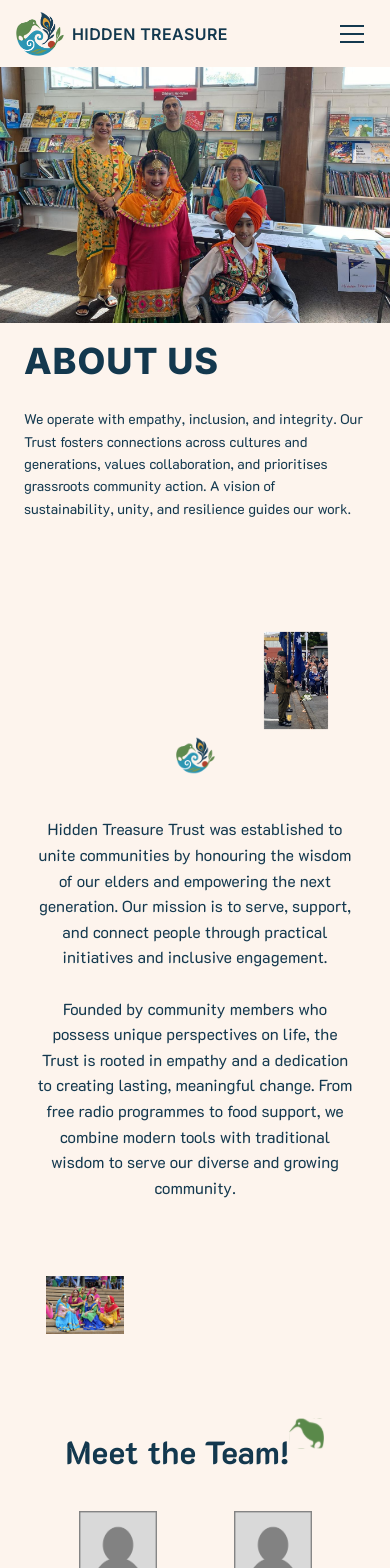
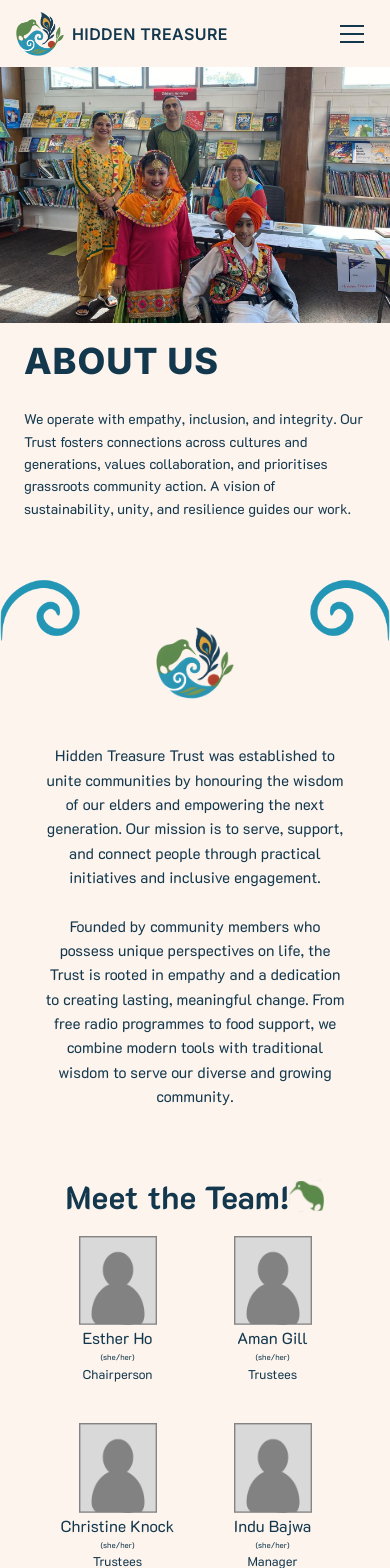
Before and after one commit to UoaWDCC/hidtreas, a Next.js app: page /about in a window 390 px wide. Shown: the top 1568 px of the page. Built offline with nearby package versions, Linux system fonts and the light colour scheme.

Commit message:
style: optimized the mobile layout for about us page

```diff
--- a/src/components/AboutUs/MeetTheTeam.tsx
+++ b/src/components/AboutUs/MeetTheTeam.tsx
@@ -44,19 +44,19 @@ export default function MeetTheTeam() {
   ]
 
   return (
-    <div className="relative  mb-[10rem]  ">
+    <div className="relative mb-[6rem] md:mb-[8rem]">
       {/* whole section */}
 
-      {/*background koru*/}
+      {/*background koru - positioned between sections*/}
       <Image
         src={koru}
         alt="Koru"
-        className="absolute left-[-2%] top-3/4 -translate-x-0 -translate-y-1/2 w-[35vw] h-auto rotate-90 z-[-10]"
+        className="absolute left-[-2%] bottom-[-5rem] -translate-x-0 w-[35vw] h-auto rotate-90 z-[-10]"
       />
 
       <div className="flex justify-center ">
         {/* heading */}
-        <div className="mt-[9vw]">
+        <div className="mt-0">
           <h2 className="text-[clamp(2rem,6vw,4rem)] font-bold">Meet the Team!</h2>
         </div>
         <Image
@@ -69,7 +69,7 @@ export default function MeetTheTeam() {
       <div className="max-w-7xl mx-auto px-10 ">
         {/* whole grid */}
 
-        <div className="mt-[9vw] grid grid-cols-2 sm:grid-cols-2 lg:grid-cols-3 gap-[10vw] px-[5vw]">
+        <div className="mt-[4vw] grid grid-cols-2 sm:grid-cols-2 lg:grid-cols-3 gap-[10vw] px-[5vw]">
           {peopleArray.map((person) => (
             <TeamMember
               key={person.name}
--- a/src/components/about/Descriptions.tsx
+++ b/src/components/about/Descriptions.tsx
@@ -2,23 +2,39 @@ import Image from 'next/image'
 import leftImage from '@/assets/peopleOnSteps.jpg'
 import rightImage from '@/assets/flagBearer.png'
 import logo from '@/assets/sharpened_logo.png'
+import blueKoru from '@/assets/blue_koru.png'
 
 export default function Descriptions() {
   return (
-    <section className="relative pb-[12rem]">
+    <section className="relative pb-[4rem] md:pb-[6rem]">
+      {/* Blue koru decoration between hero and description */}
+      <Image
+        src={blueKoru}
+        alt="Blue Koru"
+        className="absolute right-0 top-[-3rem] sm:top-[-4rem] w-20 sm:w-35 rotate-270 z-10"
+      />
+
+      {/* Blue koru decoration on left side - flipped 180 degrees */}
+      <Image
+        src={blueKoru}
+        alt="Blue Koru"
+        className="absolute left-0 top-[-3rem] sm:top-[-4rem] w-20 sm:w-35 z-10"
+        style={{ transform: 'rotate(90deg) scaleX(-1)' }}
+      />
+
       <div className="md:mb-[12rem]">
         {/* Descriptions Section */}
         <div className="relative w-full h-full  flex flex-col items-center px-4">
           {/* logo */}
           <div className="relative w-full flex justify-center">
-            <div className="relative w-[10vw] mb-[3vh]">
+            <div className="relative w-[20vw] sm:w-[15vw] md:w-[10vw] mb-[3vh]">
               <Image src={logo} alt="Hidden Treasure logo" className="object-contain" />
             </div>
           </div>
 
           {/* Descriptive text */}
-          <div className="relative w-[90%] sm:w-[75%] md:w-[60%] text-center">
-            <p className="mt-4 text-[1rem] sm:text-[1.125rem] md:text-[1.25rem] lg:text-[1.6rem] font-normal text-center">
+          <div className="relative w-[90%] sm:w-[75%] md:w-[60%] text-center px-2 sm:px-0">
+            <p className="mt-4 text-[0.95rem] sm:text-[1.125rem] md:text-[1.25rem] lg:text-[1.6rem] font-normal text-center leading-relaxed">
               Hidden Treasure Trust was established to unite communities by honouring the wisdom of
               our elders and empowering the next generation. Our mission is to serve, support, and
               connect people through practical initiatives and inclusive engagement.
@@ -30,15 +46,15 @@ export default function Descriptions() {
               serve our diverse and growing community.
             </p>
 
-            {/* Small top right frame */}
+            {/* Small top right frame - hidden on mobile */}
             <div
               className="absolute
-                -top-[20vh]
+                hidden
+                sm:block
                 sm:-top-[25vh]
                 md:-top-[35vh]
                 lg:-top-[45vh]
                 xl:-top-[65vh]
-                right-[3vw]
                 sm:-right-[10vw]
                 md:-right-[15vw]
                 w-[25vw]
@@ -49,15 +65,15 @@ export default function Descriptions() {
               </div>{' '}
             </div>
 
-            {/* Small bottom left image */}
+            {/* Small bottom left image - hidden on mobile */}
             <div
               className="absolute
-                -bottom-[17vh]
+                hidden
+                sm:block
                 sm:-bottom-[20vh]
                 md:-bottom-[25vh]
                 lg:-bottom-[35vh]
                 xl:-bottom-[45vh]
-                left-[3vw]
                 sm:-left-[10vw]
                 md:-left-[15vw]
                 w-[20vw]
--- a/src/components/about/Hero.tsx
+++ b/src/components/about/Hero.tsx
@@ -2,7 +2,7 @@ import Image from 'next/image'
 import heroImage from '@/assets/aboutUsHeroImage.jpg'
 export default function Hero() {
   return (
-    <div className="mb-[12rem]">
+    <div className="mb-[5rem] md:mb-[12rem]">
       {/* Hero */}
       <div className="relative flex justify-center">
         <div className="flex flex-col md:flex-row h-auto w-full ">
--- a/src/components/about/MeetTheWDCCTeam.tsx
+++ b/src/components/about/MeetTheWDCCTeam.tsx
@@ -8,14 +8,14 @@ import blueKoru from '@/assets/blue_koru.png'
 
 export default function MeetTheWDCCTeam() {
   return (
-    <section className="relative md:py-12">
+    <section className="relative">
       <Image
         src={blueKoru}
         alt="Koru"
-        className="absolute right-0 sm:bottom-[1/3] w-35 rotate-270 z-[-10]"
+        className="absolute right-0 top-[10%] sm:bottom-[1/3] w-20 sm:w-35 rotate-270 z-[-10]"
       />
 
-      <div className="px-[1rem] sm:px-[1.5rem] md:px-[2rem] lg:px-[6vw] py-8 md:py-16 mb-[10rem]">
+      <div className="px-[1rem] sm:px-[1.5rem] md:px-[2rem] lg:px-[6vw] py-4 md:py-8 mb-[4rem] md:mb-[6rem]">
         <div className="relative w-full max-w-7xl mx-auto">
           <div className="grid grid-cols-1 lg:grid-cols-2 gap-[1.5rem] md:gap-[2rem] lg:gap-[3rem] items-center">
             {/* Left side - Background image with decoration */}
--- a/src/components/about/QuotesSection.tsx
+++ b/src/components/about/QuotesSection.tsx
@@ -15,7 +15,7 @@ const coveredByYourGrace = Covered_By_Your_Grace({
 export default function QuotesSection() {
   return (
     <section className="py-8  md:py-12">
-      <div className="relative w-full min-h-[70vh] mb-[10rem]">
+      <div className="relative w-full min-h-[70vh] mb-[3rem]">
         <Image
           src={quotesBackgroundImage}
           alt="Henna Being Drawn"
```
